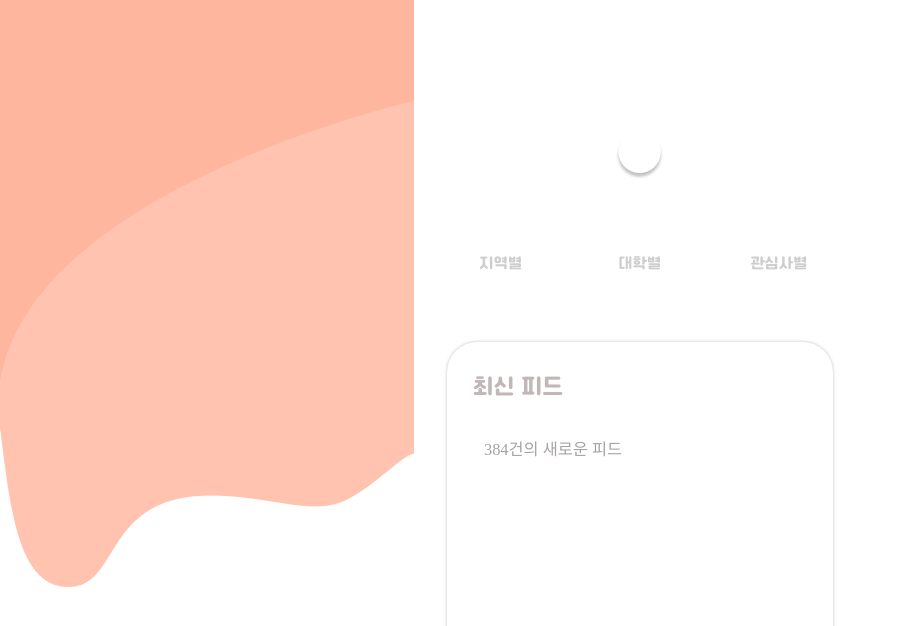
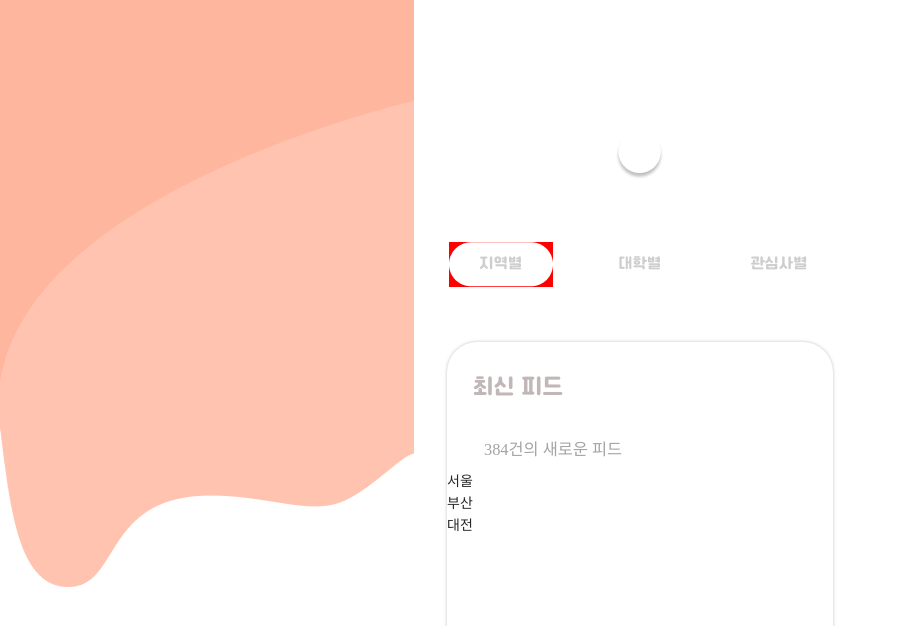
Before and after one commit to TeamMOA/MOA, a React (Create React App) app in the folder client/: page /login in a window 1280 px wide. Both pictures are taken after a click on the button "소글(User1) 로그인". Shown: the top 626 px of the page, without its empty margins (0-897 px from the left). Built offline with nearby package versions, Linux system fonts and the light colour scheme; a web font is replaced by a local one.

Commit message:
#1 react 강의

```diff
--- /dev/null
+++ b/client/src/components/Category.js
@@ -0,0 +1,19 @@
+import React from 'react';
+import {Link} from 'react-router-dom';
+import '../style/component.css';
+class Category extends React.Component {
+
+    constructor(props){
+        super(props);
+    }
+
+    render(){
+        return(
+            <div>
+                {this.props.name}
+            </div>
+        );
+    }
+}
+
+export default Category;
--- a/client/src/components/index.js
+++ b/client/src/components/index.js
@@ -1,2 +1,3 @@
 export {default as Menu} from './Menu';
-export {default as Navbar} from './navbar';
+export {default as Navbar} from './Navbar';
+export {default as Category} from './Category';
--- a/client/src/routes/Main.js
+++ b/client/src/routes/Main.js
@@ -1,5 +1,5 @@
 import React from 'react';
-import {Menu, Navbar} from '../components';
+import {Menu, Navbar, Category} from '../components';
 import {Comment, Tooltip, Avatar} from 'antd';
 import moment from 'moment';
 import '../style/Main.css';
@@ -12,21 +12,23 @@ class Main extends React.Component {
 
   constructor(props){
     super(props);
+    this.state = {
+      region : ['서울', '부산', '대전'],
+      univ : [],
+      interest : [],
+      posts : [],
+    }
+  }
 
-
+  componentDidMount= async() =>{
 
   }
 
-  changeColor = () => {
-    this.setState({
-      background: "url('../assets/images/CategoryBtnOnclick.png')"
-    });
-  }
-
   render(){
+    const {region, univ, interest} = this.state;
     return (
       <div class="wrap">
-        <div id="test"></div>
+        <div id="test">
         {/* 내용이 있는 부분*/}
           <div class="inner-box">
             <div class="backgroundShape">
@@ -38,9 +40,9 @@ class Main extends React.Component {
                 </div>
                 <h4>카테고리를 선택해주세요</h4>
                 {/* 클릭되면 폰트 색 바뀌게  */}
-            <input type="button" value="지역별" className="categoryButton region" onClick={() => {this.changeColor()}}></input>
-            <input type="button" value="대학별" class="categoryButton university"></input>
-            <input type="button" value="관심사별" class="categoryButton interest"></input>
+                <input type="button" value="지역별" className="categoryButton region" style={{backgroundColor:region.length?'red':'green'}}></input>
+                <input type="button" value="대학별" className="categoryButton university" onClick={() => {alert('지역별')}}></input>
+                <input type="button" value="관심사별" className="categoryButton interest" onClick={() => {alert('지역별')}}></input>
               </div>
             </div>
 
@@ -49,6 +51,11 @@ class Main extends React.Component {
               <h2>최신 피드</h2> {/*카테고리마다 바뀜, js로 받아서 수정해야함*/}
               <h3>384건의 새로운 피드</h3> {/*숫자는 js로 받아서 수정*/}
               <div class="feedImage">
+                {region.map((value, index)=>{
+                  return (
+                    <Category name={value}/>
+                  );
+                })}
                 {/* <div class="feedText">같이 게임 할 사람</div> 이거는 div로 할지 텍스트로 할지 추후 해보고 수정! (아마 텍스트로 해야할듯?) */}
                 {/* <Slideshow /> */}
               </div>
@@ -58,7 +65,7 @@ class Main extends React.Component {
           {/*bottom navigation*/}
         <Navbar />
         </div>
-
+      </div>
     );
   }
 };
--- a/client/src/style/component.css
+++ b/client/src/style/component.css
@@ -15,3 +15,30 @@
 .react-slideshow-container{
     width: 328px; height: 328px;
 }
+
+input.categoryButton{
+    padding: 0;
+    width: 104px; height: 45px;
+    background: url('../assets/images/CategoryBtn.png') no-repeat;
+    border: none;
+    cursor: pointer;
+
+    font-family: Cafe24surround;
+    font-size: 15px;
+    color: #CECECE;
+    text-align: center;
+    line-height: 45px;
+  }
+
+  input.region{
+    margin-right: 17.5px;
+  }
+
+  input.university{
+    margin-right: 17.5px;
+    margin-left: 17.5px;
+  }
+
+  input.interest{
+    margin-left: 17.5px;
+  }
```
Also changed, not shown: 1 other file (tests, documents, lock files or other folders). Lines whose indentation alone changed are shown as unchanged.
